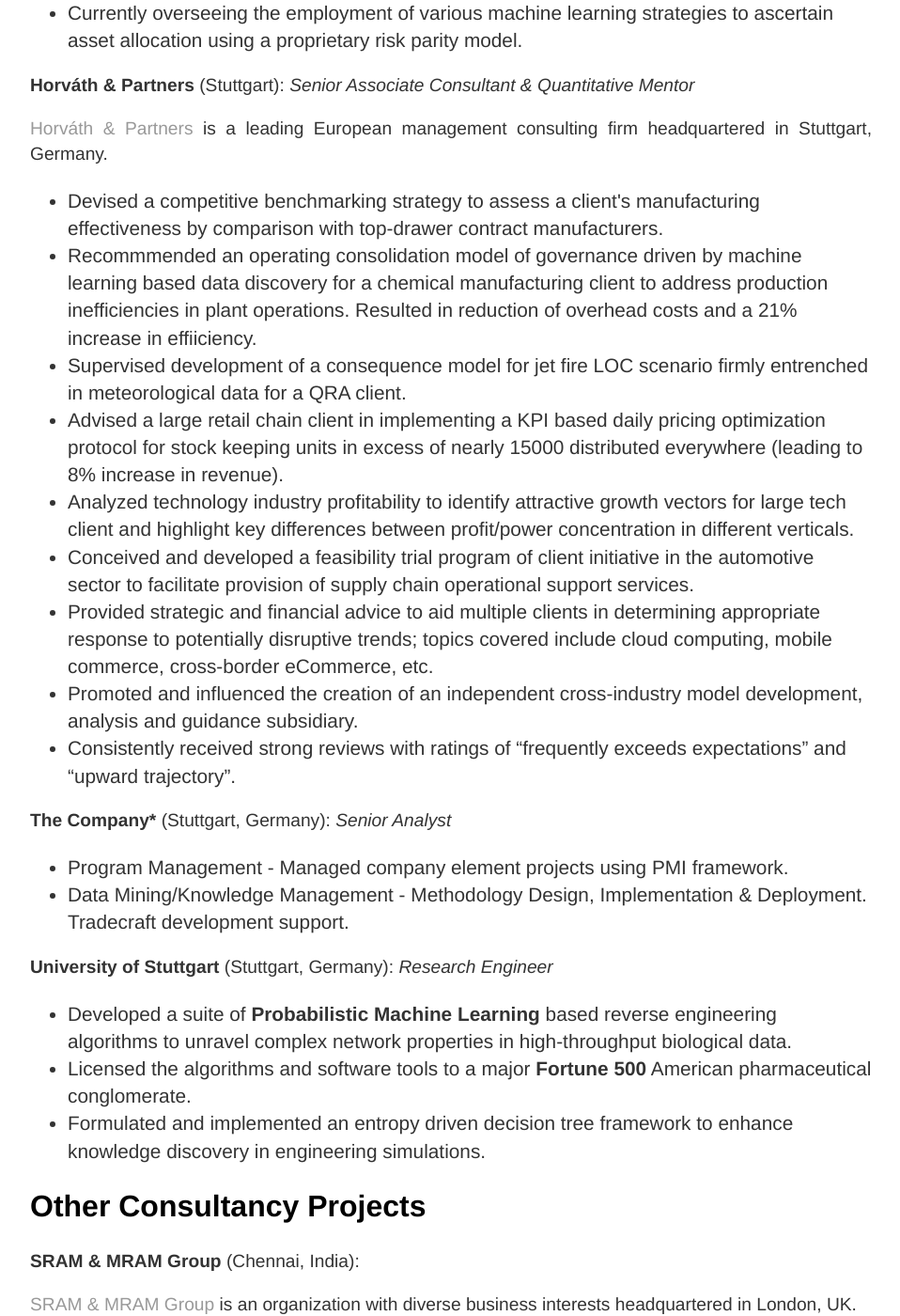
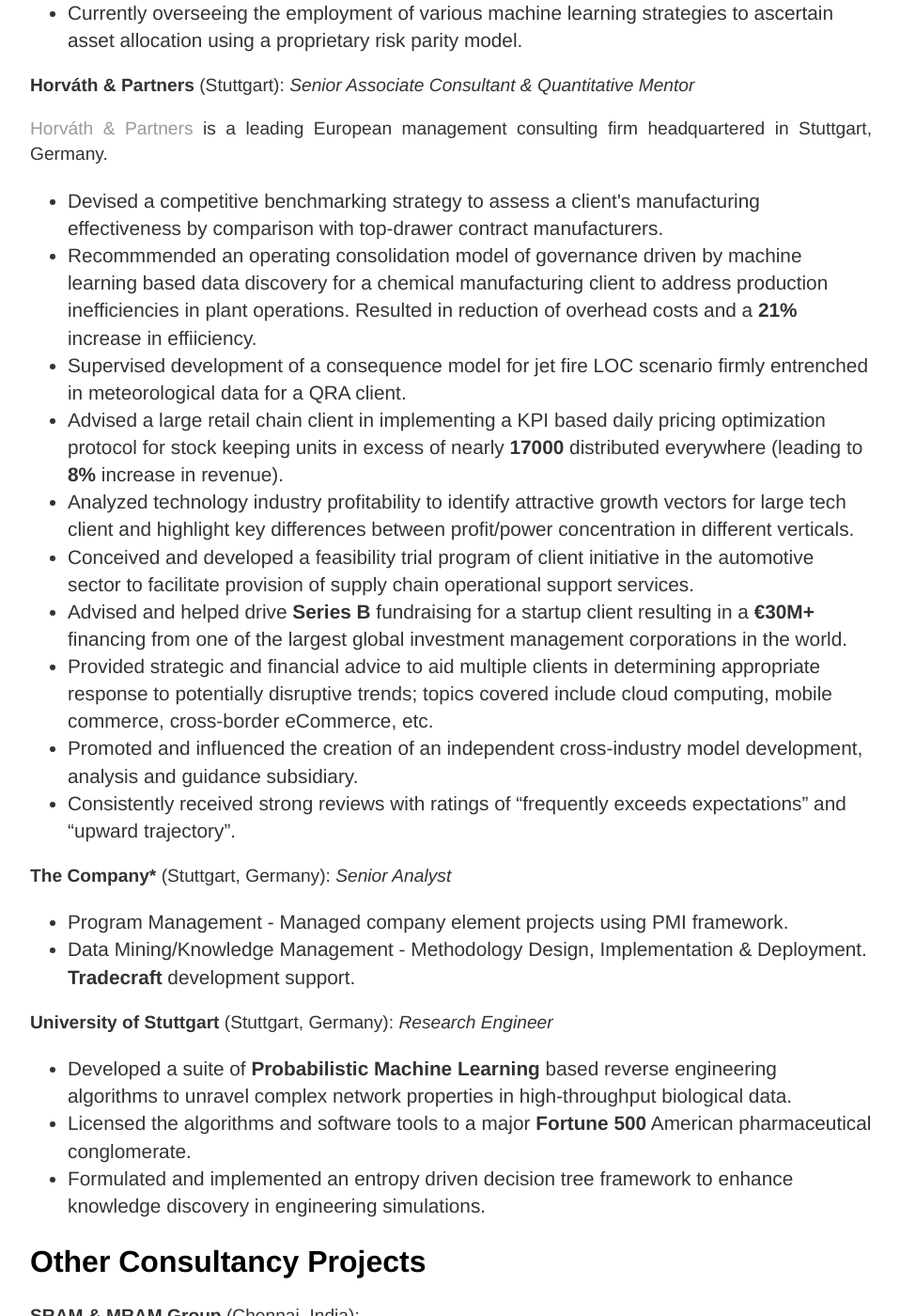
Before and after one commit to DaisukeAramaki/DaisukeAramaki.github.io, a Jekyll site: the page built from cv/index.html, in a window 1280 px wide and 1400 px high, scrolled down 557 px. Shown: the whole window at 94% size, without its empty margins (160-1118 px from the left). Built offline with Jekyll 4.4.1, drawn with Linux system fonts in a browser that asks for light colours; some of the changed text lies outside the part shown.

Commit message:
Minor changes

```diff
--- a/about/index.html
+++ b/about/index.html
@@ -7,8 +7,8 @@
                         <center><img src="https://i.imgur.com/cIqjO7g.png" alt=""  width="750" height="358"  id="hp"/></center>
 
 		  <p style='text-align: justify;'> The  <a href="http://ghostintheshell.wikia.com/wiki/Daisuke_Aramaki">grumpy old dog</a> from <a href="https://en.wikipedia.org/wiki/Public_Security_Section_9">Section 9</a> has been one of Prem's favorite characters of all time and his most used online moniker. As a result, a lot of folks on various tech sites, blogs and forums know him as Daisuke Aramaki for more than a decade and a half now. He's in the process of resurrecting his online life after a long absence and decided to use this 9 year old account for the site pages.</p>
-			<p style='text-align: justify;'> Prem is a Quantitative Consultant & Advisor at a EU based fintech firm founded  in Winter of 2014 that offers dynamically optimized portfolios with the aid of proprietary software. Risk management is the firm's lodestar. In addition to overseeing implementation of ML strategies towards asset allocation, he advised the executive team towards driving the Series B funding (culminating in a €30M+ financing from <a href="https://www.blackrock.com/corporate">Blackrock, Inc.</a>).</p>
-			<p style='text-align: justify;'> Previously, Prem was a Management Consultant  (later, Quantitative Expert/Mentor) for <a href="https://www.horvath-partners.com/de/home/">Horv&aacute;th & Partners</a>. He was involved with the Chemicals, Oil & Gas, Automotive and Defense/Intelligence practice groups. His focus areas included advanced analytics, connected platforms, technology infrastructure, supply chain management, frontier technologies in chemical plant operations and new models for intelligence analysis. </p>
+			<p style='text-align: justify;'> Prem is a Quantitative Consultant & Advisor at a EU based fintech firm founded  in Winter of 2014 that offers dynamically optimized portfolios with the aid of proprietary software. Risk management is the firm's lodestar.He is currently overseeing implementation of Machine Learning strategies towards asset allocation.</p>
+			<p style='text-align: justify;'> Previously, Prem was a Management Consultant  (later, Quantitative Expert/Mentor) for <a href="https://www.horvath-partners.com/de/home/">Horv&aacute;th & Partners</a>. He was involved with the Chemicals, Oil & Gas, Automotive, Defense and Asset Management practice groups. His focus areas included advanced analytics, connected platforms, technology infrastructure, supply chain management, frontier technologies in chemical plant operations and new models for intelligence analysis. </p>
 			<p style='text-align: justify;'>Prior to Horv&aacute;th & Partners, Prem was a Quantitative Analyst at a Defense Intelligence Company in Germany. He started out in the Data Mining/Knowledge Management division and quickly grew to be its second in command. His responsibilities included steering model design, guiding  roadmap / implementation, building and managing team of analysts supporting systems development within the company and handling execution for tradecraft support.</p>
 			<p style='text-align: justify;'>Prem began his research career at <a href="https://www.uni-stuttgart.de">University of Stuttgart</a>, where he developed an array of probabilistic machine learning based reverse engineering algorithms to identify complex network attributes in large-scale, high-throughput biological data. He graduated in Chemical Engineering from <a href="https://www.iitm.ac.in">Indian Institute of Technology Madras (IIT Madras)</a> and holds an additional Masters in Physics from <a href="https://www.fernuni-hagen.de">University of Hagen</a>. He is a comic book, anime & scifi nerd, a self-taught OK programmer, UFO & High Strangeness researcher, <a href="https://oldmanaramaki.wordpress.com">blogger</a> and a sucker for election and sports analytics. He speaks fluent German & Japanese and conversationally adept in Din&eacute;.</p>
 			<p style='text-align: justify;'><em>DISCLAIMER: The views expressed in this site are mine and mine alone and do not necessarily reflect the views of my current (or past) employers, their employees, partners, clients, and/or portfolio companies.</em></p>
--- a/cv/index.html
+++ b/cv/index.html
@@ -29,11 +29,12 @@
 	<p style='text-align: justify;'><a href="https://www.horvath-partners.com/de/home/">Horv&aacute;th & Partners</a> is a leading European management consulting firm headquartered in Stuttgart, Germany.
 										<ul >
 											<li>Devised a competitive benchmarking strategy to assess a client's manufacturing effectiveness by comparison with top-drawer contract manufacturers.</li>
-											<li>Recommmended an operating consolidation model of governance driven by machine learning based data discovery for a chemical manufacturing client to address production inefficiencies in plant operations. Resulted in reduction of overhead costs and a 21% increase in effiiciency. </li>
+											<li>Recommmended an operating consolidation model of governance driven by machine learning based data discovery for a chemical manufacturing client to address production inefficiencies in plant operations. Resulted in reduction of overhead costs and a <strong>21%</strong> increase in effiiciency. </li>
 											<li>Supervised development of a consequence model for jet fire LOC scenario firmly entrenched in meteorological data for a QRA client.</li>
-											<li>Advised a large retail chain client in implementing a KPI based daily pricing optimization protocol for stock keeping units in excess of nearly 15000 distributed everywhere (leading to 8% increase in revenue).</li>
+											<li>Advised a large retail chain client in implementing a KPI based daily pricing optimization protocol for stock keeping units in excess of nearly <strong>17000</strong> distributed everywhere (leading to <strong>8%</strong> increase in revenue).</li>
 											<li>Analyzed technology industry profitability to identify attractive growth vectors for large tech client and highlight key differences between profit/power concentration in different verticals.</li>
 											<li>Conceived and developed a feasibility trial program of client initiative in the automotive sector to facilitate provision of supply chain operational support services.</li>
+											<li>Advised and helped drive <strong>Series B</strong> fundraising for a startup client resulting in a <strong>€30M+</strong> financing from one of the largest global investment management corporations in the world.</li>
 											<li>Provided strategic and financial advice to aid multiple clients in determining appropriate response to potentially disruptive trends; topics covered include cloud computing, mobile commerce, cross-border eCommerce,  etc.</li>
 											<!--<li>Conducted strategic and financial diligence on wide range of potential acquisition targets (ranging in value from ~€100M to over €1B) to map out strategic acquisition options and gameboarding scenarios for a Fortune 500 manufacturing client.</li>-->
 											<!--<li>Devised presentation for CEO-level conversation on a process to pro-actively acquire/partner with assets which can aid client in dealing with disruptive innovations.</li>-->
@@ -45,7 +46,7 @@
 <p style='text-align: justify;'><strong>The Company*</strong>  (Stuttgart, Germany): <em>Senior Analyst</em>
 										<ul >
 											<li> Program Management - Managed company element projects using PMI framework.</li>
-											<li>Data Mining/Knowledge Management - Methodology Design, Implementation & Deployment. Tradecraft development support.</li>
+											<li>Data Mining/Knowledge Management - Methodology Design, Implementation & Deployment. <strong>Tradecraft</strong> development support.</li>
 									</ul>
 
 </p>
@@ -69,7 +70,7 @@
 </p>
 
 			 <p style='text-align: justify;'><strong>ProZone & Sportal-NWT Group</strong> (London, UK):</p>
-			 <p style='text-align: justify;'>Prozone was a pioneer in game and performance tracking. It was acquired by  <a href="https://www.stats.com/">STATS LLC</a> in 2015.  Sportal was a subsidiary of <a href="www.nwtgroup.uk">NWT Group</a>, a Mayfair - London based company that provided predictive analytics solutions in sports to media, investors and public.
+			 <p style='text-align: justify;'>Prozone was a pioneer in game and performance tracking. It was acquired by  <a href="https://www.stats.com/">STATS LLC</a> in 2015.  Sportal was a subsidiary of <a href="http://www.nwtgroup.co.uk/">NWT Group</a>, a Mayfair - London based company that provided predictive analytics solutions in sports to media, investors and public.
 			 <ul>
 						<li>Mentored the design and implementation of an optimal, multifaceted live data acquisition protocol for <strong>EPL</strong> football games towards developing a predictive model.</li>
             <li>Managed and analyzed prediction models of <strong>EPL</strong> games for an English media entity. Best model had an accuracy of <strong>79%</strong>.</li>
@@ -93,7 +94,7 @@
 
 		                        <h2>Skills/Others</h2>
 														<ul>
-														<li>Strategic insight into manufacturing (diverse) industry and analytics landscape.
+														<li>Strategic insight into <strong>manufacturing</strong> (diverse) industry and <strong>analytics landscape</strong>.
 		                       <li>Strong coding experience in C/C++, FORTRAN, Haskell, R, Python, Perl & shell.
 	                          <li>Advocate for BSD UNIX (<a href="https://skinwalker.wordpress.com/category/bsd/">Sample</a>). Comfortable with Proprietary UNIX (Oracle Solaris, HP UX), Linux.
 		                       <li>Good experience with MATLAB, Mathematica, Maple, QGIS, ArcGIS, GRASS.
```
Also changed, not shown: 5 other files.
